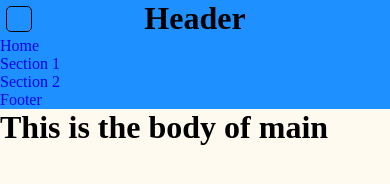
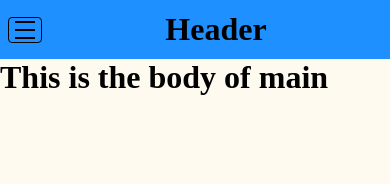
Before and after one commit to dsjuneau/practice-12, a plain HTML site: page index.html in a window 390 px wide. Shown: the top 184 px of the page. Drawn offline with Linux system fonts and the light colour scheme.

Commit message:
very close

```diff
--- a/index.html
+++ b/index.html
@@ -8,10 +8,8 @@
   </head>
   <body>
     <header>
-      <div class="hamburger">
-        <input type="checkbox" name="cb" id="cb" />
-        <label for="cb"><span></span></label>
-      </div>
+      <input type="checkbox" name="cb" id="cb" />
+
       <h1>Header</h1>
       <nav>
         <ul>
@@ -21,6 +19,7 @@
           <li><a href="#">Footer</a></li>
         </ul>
       </nav>
+      <label id="lb" for="cb"><span></span> <span></span><span></span></label>
     </header>
     <main><h1>This is the body of main</h1></main>
     <footer><h3>This is the footer</h3></footer>
--- a/style.css
+++ b/style.css
@@ -1,41 +1,45 @@
-*,
-*::before,
-*::after {
+* {
   margin: 0;
   padding: 0;
 }
 
 header {
-  position: relative;
+  min-height: 7vh;
   display: grid;
-  grid-template-columns: 1fr;
+  grid-template-columns: auto 1fr;
+  grid-template-areas: "b h";
   background-color: dodgerblue;
 }
 
 header h1 {
   align-self: center;
   text-align: center;
+  grid-area: h;
 }
 
 #cb {
   display: none;
 }
-.hamburger {
-  position: absolute;
-  top: 0.4em;
-  left: 0.4em;
-}
 
-.hamburger label {
-  display: block;
+#lb {
+  display: grid;
+  grid-area: b;
+  justify-items: center;
+  align-items: center;
   border: black 1px solid;
-  width: 1.5em;
+  width: 2em;
   height: 1.5em;
-  border-radius: 5px;
+  border-radius: 0.25em;
+  margin-left: 0.5em;
+  align-self: center;
 }
 main {
   background-color: floralwhite;
   height: 200vh;
+}
+
+nav {
+  display: none;
 }
 
 nav ul {
@@ -49,6 +53,19 @@ footer {
   background-color: deepskyblue;
 }
 
+#lb span {
+  width: 1.25em;
+  border-bottom: 2px solid black;
+}
+
+#lb:hover {
+  background-color: blue;
+}
+
+#cb:checked nav {
+  opacity: 1;
+}
+
 @media (min-width: 800px) {
   header {
     display: grid;
@@ -57,6 +74,7 @@ footer {
   }
   header h1 {
     grid-area: m;
+    align-self: center;
   }
 
   header nav {
@@ -79,7 +97,7 @@ footer {
   nav ul li:hover {
     background-color: gainsboro;
   }
-  .hamburger {
+  #lb {
     display: none;
   }
 }
```
